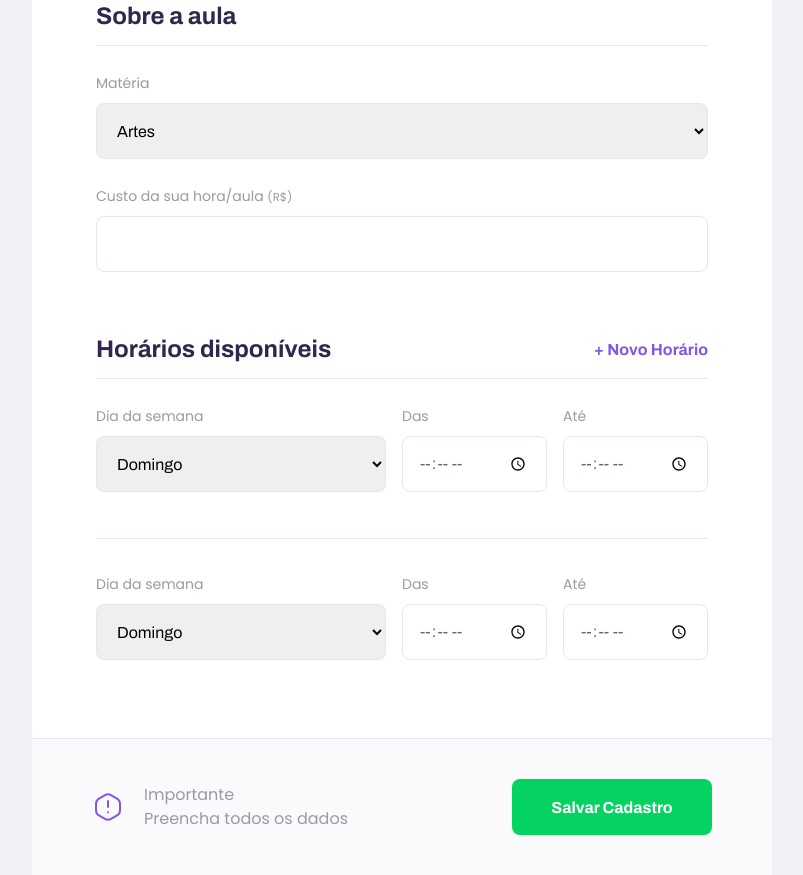
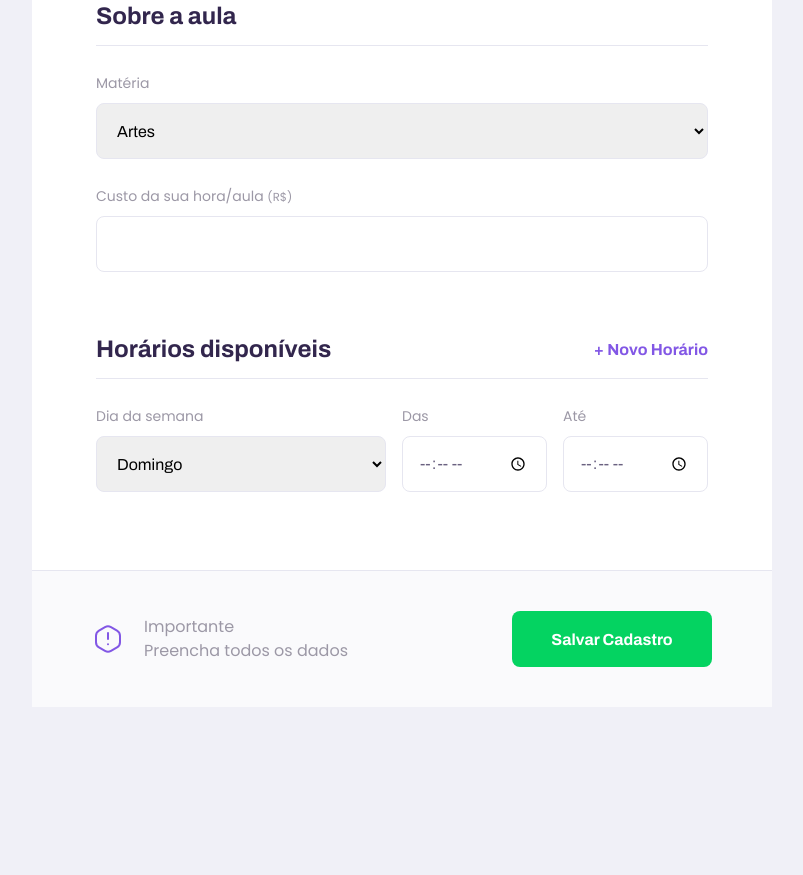
Before and after one commit to ElisioWander/-proffy-next-level-week-02, a plain HTML site: page give-classes.html in a window 1280 px wide. Shown: the part 1039-1914 px from the top of the page, without its empty margins (238-1041 px from the left). After the commit the page ends 1746 px from the top, so only its background shows below. Drawn offline with Linux system fonts and the light colour scheme.

Commit message:
next-level-week-application

```diff
--- a/give-classes.html
+++ b/give-classes.html
@@ -111,34 +111,6 @@
                         </div>
 
                     </div>
-
-                    <div class="schedule-item">
-
-                        <div class="select-block">
-                            <label for="weekday">Dia da semana</label>
-                            <select name="weekday[]" required>
-                                <option value="" disabled="" hidden="">Selecione uma opção</option>
-                                <option value="0">Domingo</option>
-                                <option value="1">Segunda</option>
-                                <option value="2">Terça</option>
-                                <option value="3">Quarta</option>
-                                <option value="4">Quinta</option>
-                                <option value="5">Sexta</option>
-                                <option value="6">Sábado</option>
-                            </select>
-                        </div>
-
-                        <div class="input-block">
-                            <label for="time_from">Das</label>
-                            <input type="time" name="time_from[]" required>
-                        </div>
-
-                        <div class="input-block">
-                            <label for="time_to">Até</label>
-                            <input type="time" name="time_to[]" required>
-                        </div>
-
-                    </div>
                 </fieldset>
             </form>
 
--- a/scripts/addField.js
+++ b/scripts/addField.js
@@ -0,0 +1,27 @@
+//search button
+document.querySelector("#add-time")
+//by clicking in button
+.addEventListener('click', cloneField)
+
+
+//start action
+function cloneField() {
+
+    //duplicate the fields
+    const newFieldContainer = document.querySelector(".schedule-item").cloneNode(true)
+
+    //get the fields
+    const fields = newFieldContainer.querySelectorAll('input')
+
+    //for each field, clean
+    fields.forEach(function(field) {
+
+        //get the current field and clean
+        field.value = ""
+    })
+
+    //put it in page
+    document.querySelector("#schedule-items").appendChild(newFieldContainer)
+
+
+}
```
